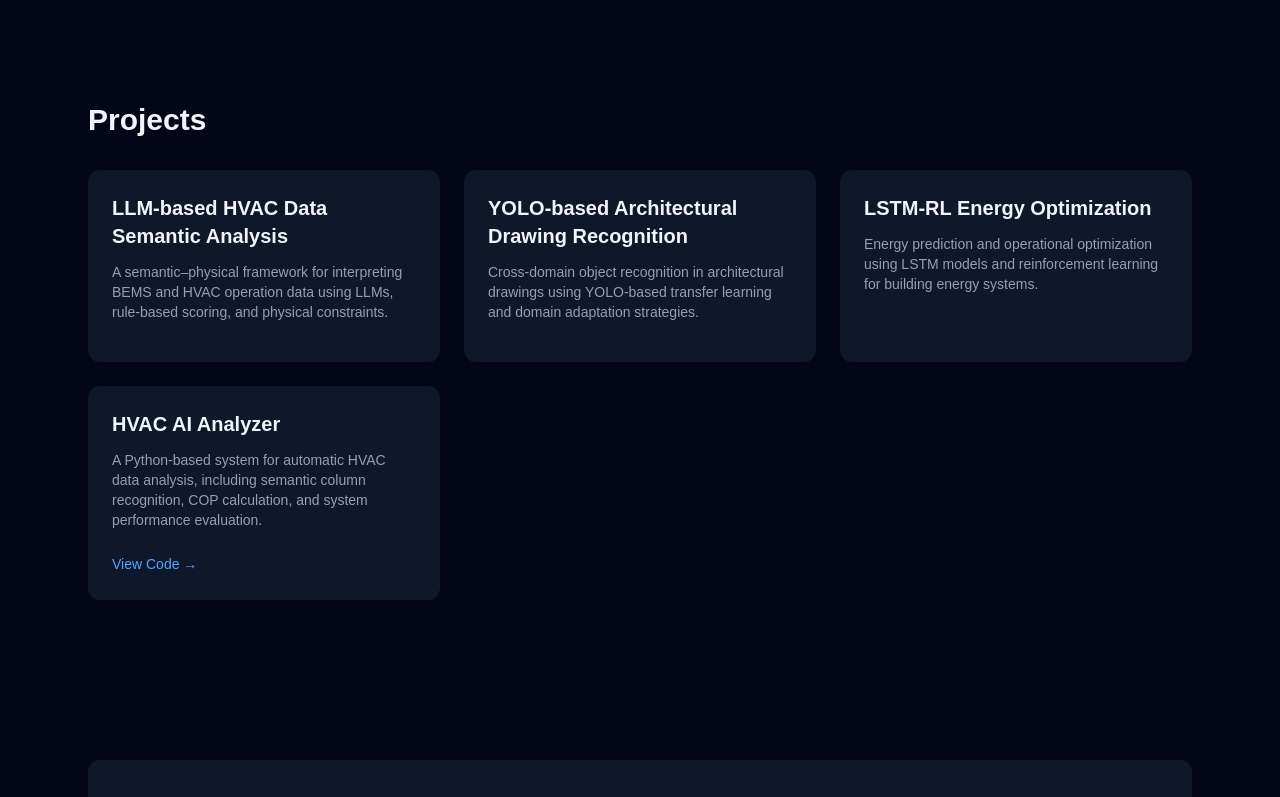
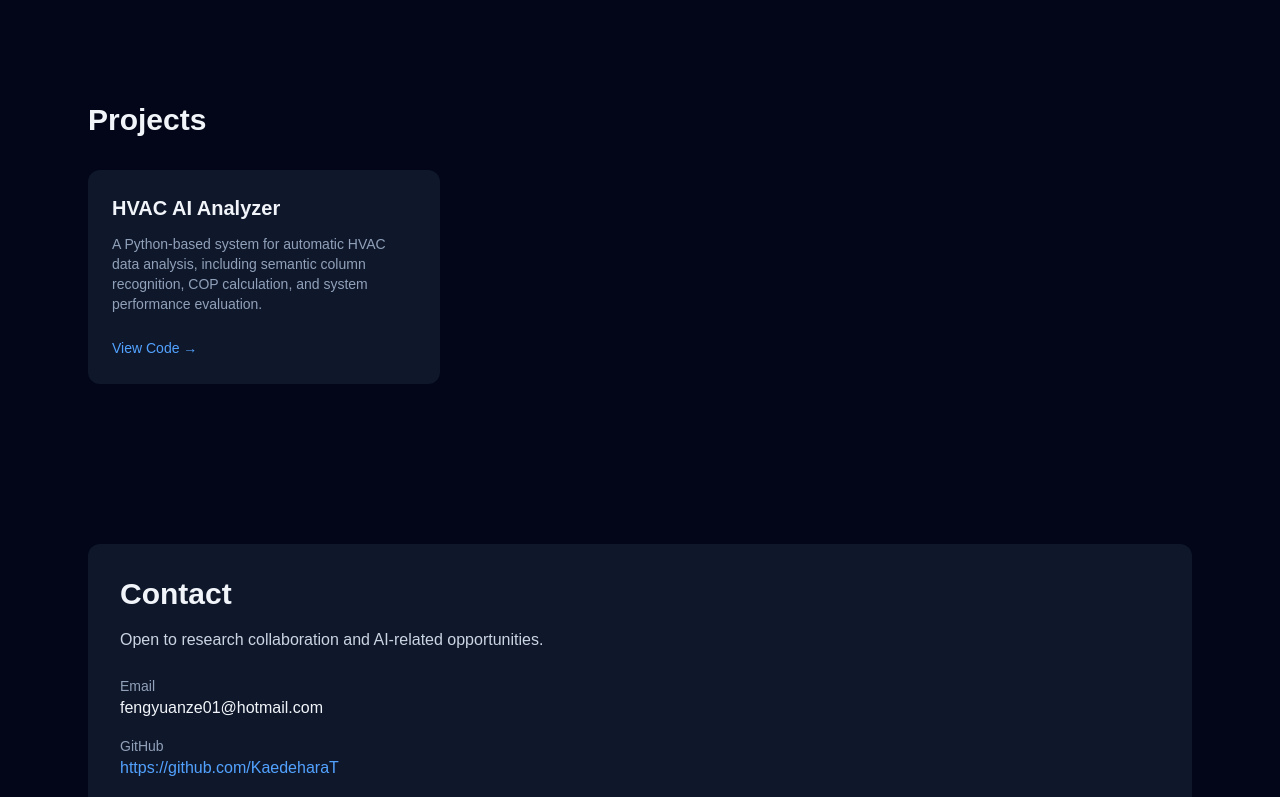
Before and after one commit to KaedeharaT/my-homepage, a Next.js app: page / in a window 1280 px wide. Shown: the part 699-1496 px from the top of the page. Built offline with nearby package versions, Linux system fonts and the light colour scheme.

Commit message:
Update page.tsx

```diff
--- a/app/page.tsx
+++ b/app/page.tsx
@@ -1,19 +1,4 @@
 const projects = [
-  {
-    title: "LLM-based HVAC Data Semantic Analysis",
-    desc: "A semantic–physical framework for interpreting BEMS and HVAC operation data using LLMs, rule-based scoring, and physical constraints.",
-    tags: ["LLM", "HVAC", "BEMS", "Python"],
-  },
-  {
-    title: "YOLO-based Architectural Drawing Recognition",
-    desc: "Cross-domain object recognition in architectural drawings using YOLO-based transfer learning and domain adaptation strategies.",
-    tags: ["YOLO", "Computer Vision", "Architecture"],
-  },
-  {
-    title: "LSTM-RL Energy Optimization",
-    desc: "Energy prediction and operational optimization using LSTM models and reinforcement learning for building energy systems.",
-    tags: ["LSTM", "RL", "Energy Optimization"],
-  },
   {
     title: "HVAC AI Analyzer",
     desc: "A Python-based system for automatic HVAC data analysis, including semantic column recognition, COP calculation, and system performance evaluation.",
```
